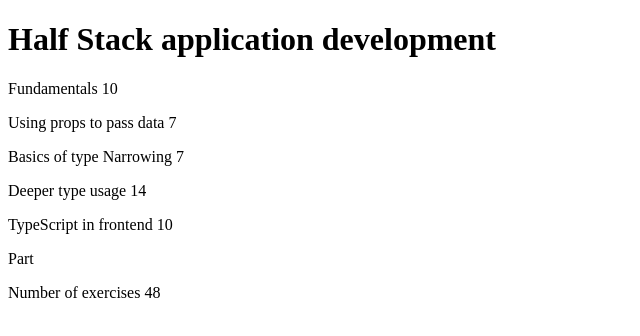
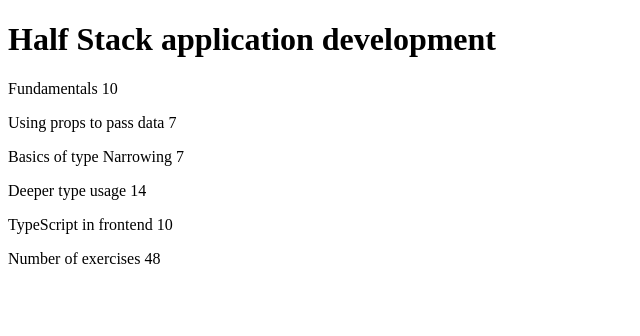
Before and after one commit to shamaanikala/FullStack-HY-k2023-osa9, a React (Create React App) app in the folder course-information/: page / in a window 1280 px wide. Shown: the top 336 px of the page, without its empty margins (0-640 px from the left). Built offline with nearby package versions, Linux system fonts and the light colour scheme.

Commit message:
9.15 <Part> renders the part sketch

```diff
--- a/course-information/src/components/Content.tsx
+++ b/course-information/src/components/Content.tsx
@@ -6,10 +6,8 @@ const Content = (props: ContentProp) => {
   return (
     <div>
       {props.parts.map(p =>
-      <p key={p.name}>
-        {p.name} {p.exerciseCount}
-      </p>)}
-      <Part />
+        <Part key={p.name} part={p} />
+      )}
     </div>
   );
 };
--- a/course-information/src/components/Part.tsx
+++ b/course-information/src/components/Part.tsx
@@ -1,8 +1,18 @@
-const Part = () => {
+import { CoursePart } from "../types";
+
+interface PartProp {
+  part: CoursePart;
+}
+
+const Part = (props: PartProp) => {
+  console.log(props);
+  const part = props.part;
   return (
-    <div>
-      Part
-    </div>
+    <>
+      <p key={part.name}>
+        {part.name} {part.exerciseCount}
+      </p>
+    </>
   );
 };
 
```
Also changed, not shown: course-information/src/types.ts (line endings or trailing spaces).
